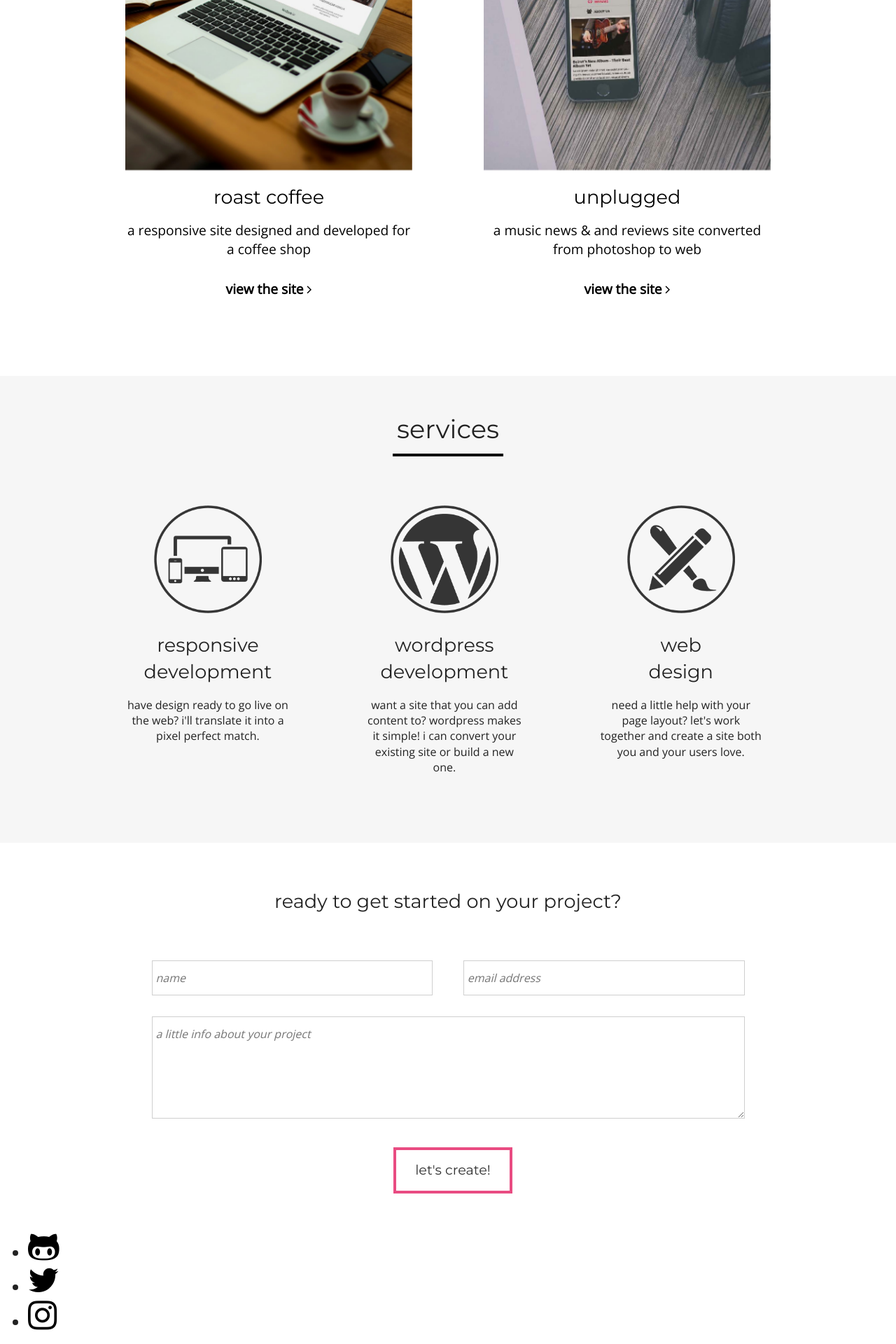
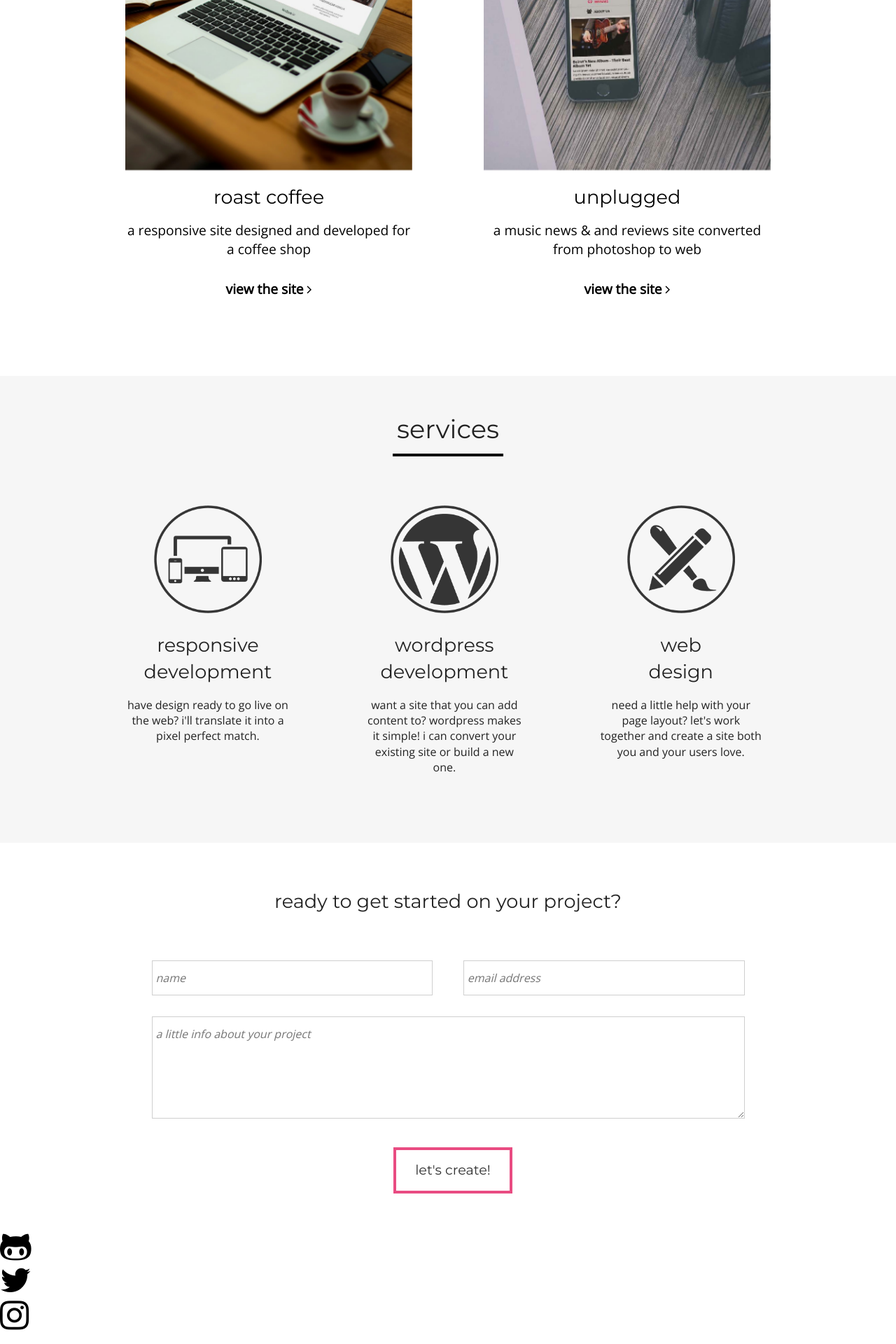
Before and after one commit to skiddhubbard/skiddhubbard.github.io, a Jekyll site: the page built from index.md, in a window 1280 px wide. Shown: the part 1546-3466 px from the top of the page at 70% size. Built offline with Jekyll 4.4.1, drawn with Linux system fonts in a browser that asks for light colours; nearby versions of some CDN libraries.

Commit message:
hover styles, footer styles

```diff
--- a/_sass/site/_base.scss
+++ b/_sass/site/_base.scss
@@ -432,6 +432,16 @@ input {
   width: 155px;
 }
 
+/***Footer***/
+
+.social ul {
+  padding: 0px;
+}
+
+.social li {
+  list-style-type: none;
+}
+
 /***LANDSCAPE STYLES***/
 
 @media only screen and (min-width: 550px) {
@@ -763,7 +773,7 @@ input {
 
   @media (min-width: 1025px) {
 
-    .nav a:hover {
+    .nav li a:hover {
       opacity: 0.8;
     }
 
```
